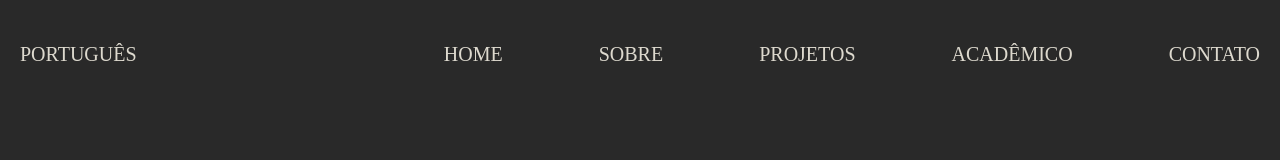
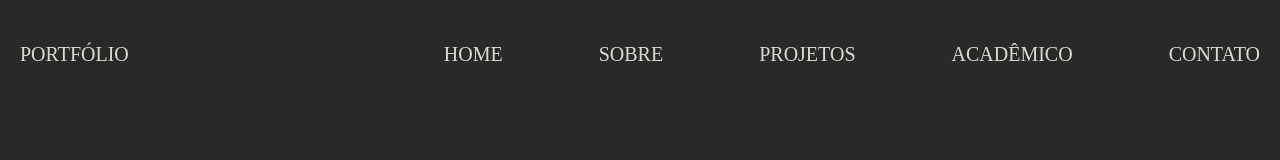
Before and after one commit to JenniferDaleffi/portfolio, a Next.js app in the folder portfolio/: page / in a window 1280 px wide. Shown: the top 160 px of the page. Built offline with nearby package versions, Linux system fonts and the light colour scheme.

Commit message:
update nav

```diff
--- a/portfolio/src/components/Nav/nav.tsx
+++ b/portfolio/src/components/Nav/nav.tsx
@@ -5,7 +5,7 @@ export default function Nav() {
         <>
         <div className="flex flex-wrap gap-24 justify-center text-xl bg-cinza text-bege xl:justify-between">
             <div className="mt-10 xl:mt-10 xl:ml-5">
-                <button>PORTUGUÊS</button>
+                <h1>PORTFÓLIO</h1>
             </div>
             <div className="flex flex-wrap justify-center gap-24 mt-10 mb-5 xl:mr-5">
                 <Link href="/">HOME</Link>
```
Also changed, not shown: portfolio/src/app/page.tsx (+1 -1 lines).
